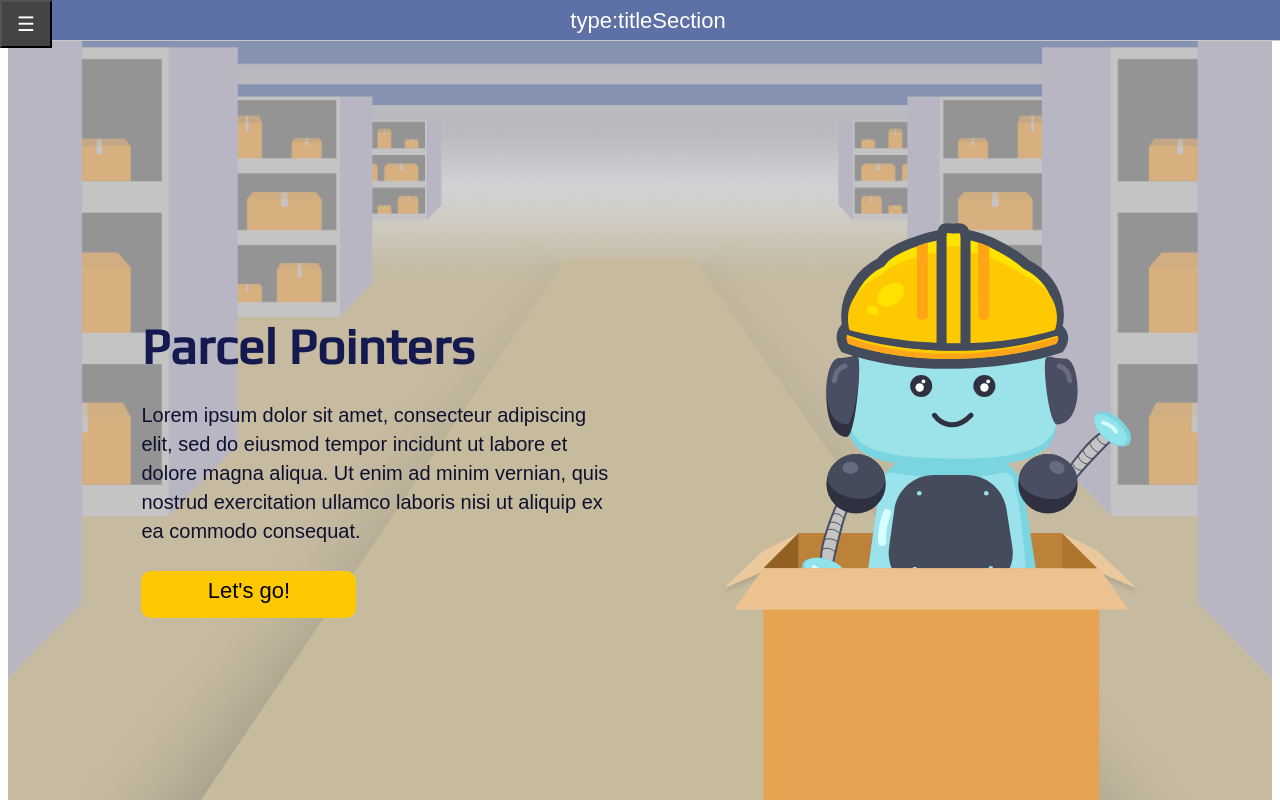
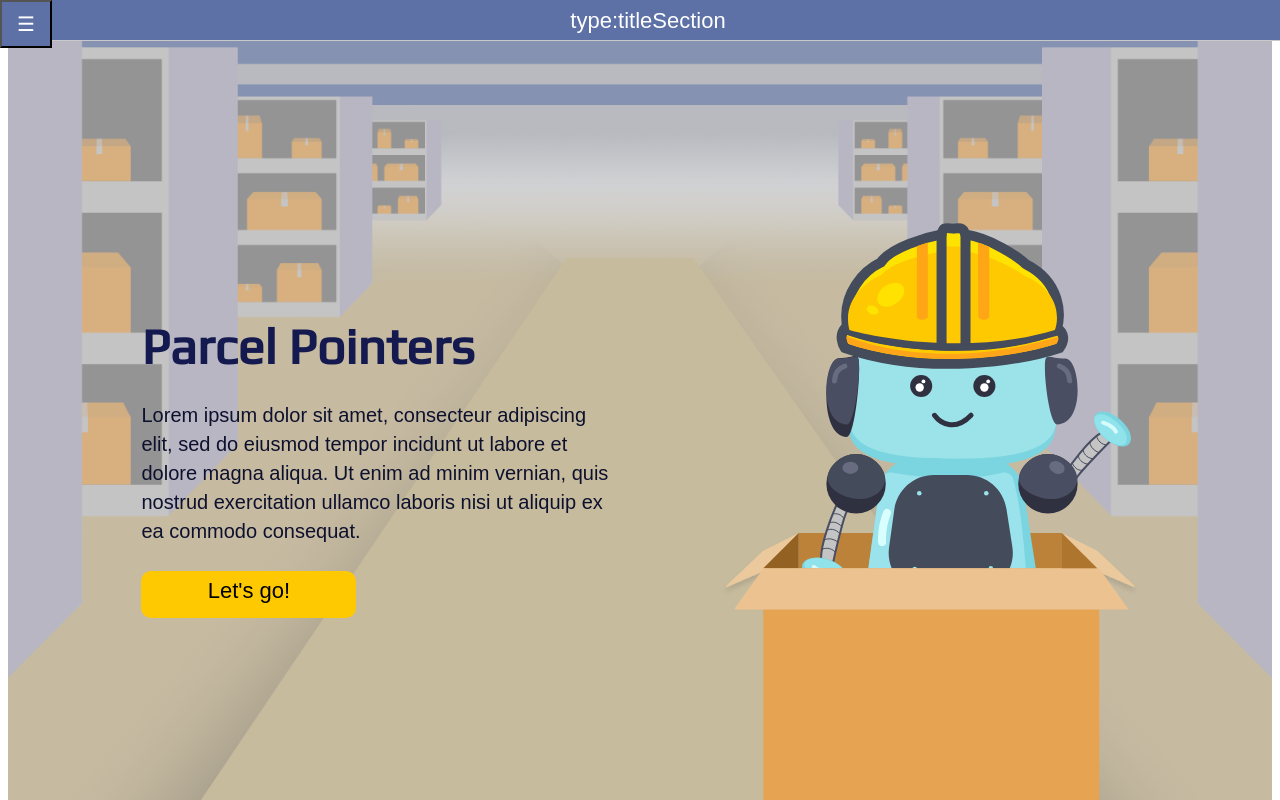
Before and after one commit to uclaacm/parcel-pointers, a React app: page / in a window 1280 px wide. Shown: the top 800 px of the page. Built offline with nearby package versions, Linux system fonts and the light colour scheme; a web font is replaced by a local one.

Commit message:
add close button inside sidebar

```diff
--- a/src/components/Sidebar.tsx
+++ b/src/components/Sidebar.tsx
@@ -1,10 +1,20 @@
 import '../styles/Sidebar.scss';
-import { useState } from 'react';
+import { SetStateAction, useState, Dispatch } from 'react';
 
-export default function Sidebar(showMenu: { showMenu: boolean }): JSX.Element {
+// interface SidebarProps {
+//   showMenu: {showMenu: boolean};
+//   setShowMenu?: Dispatch<SetStateAction<boolean>>;
+// }
+
+export default function Sidebar(props: { showMenu: boolean, setShowMenu: Dispatch<SetStateAction<boolean>> }): JSX.Element {
   const [dropDown, setDropDown] = useState(false);
   return (
-    <div id="Sidebar" style={{ width: showMenu.showMenu ? 250 : 0 }}>
+    <div id="Sidebar" style={{ width: props.showMenu ? 250 : 0 }}>
+      <button
+        id="sidebar"
+        onClick={() => props.setShowMenu(false)}
+      >X</button>
+      <h2>Parcel Pointers</h2>
       <a href="/">Home</a>
       <a href="/demo">Demo</a>
       <button className="dropdown-btn" onClick={() => setDropDown(!dropDown)}>
--- a/src/components/SidebarWrap.tsx
+++ b/src/components/SidebarWrap.tsx
@@ -10,10 +10,11 @@ const SideBarWrap = (): JSX.Element => {
         className="openbtn"
         onClick={() => setShowMenu(!showMenu)}
         style={{ left: showMenu ? 250 : 0 }}
+        id="sidebar"
       >
         ☰
       </button>
-      <Sidebar showMenu={showMenu}></Sidebar>
+      <Sidebar showMenu={showMenu} setShowMenu={setShowMenu}></Sidebar>
     </div>
   );
 };
--- a/src/styles/Sidebar.scss
+++ b/src/styles/Sidebar.scss
@@ -1,5 +1,7 @@
+@import "./global";
+
 #Sidebar {
-  background-color: green;
+  background-color: white;
   height: 100%; /* 100% Full-height */
   left: 0; // position from left
   overflow-x: hidden; /* Disable horizontal scroll */
@@ -32,7 +34,7 @@
   }
 
   .dropdown-container {
-    background-color: #3b9244;
+    // background-color: white;
     display: none;
     padding-left: 8px;
     transition: 0.5s;
@@ -53,7 +55,7 @@
 }
 
 .openbtn {
-  background-color: green;
+  background-color: $primary-1-color;
   color: white;
   cursor: pointer;
   font-size: 20px;
@@ -64,5 +66,5 @@
 }
 
 .openbtn:hover {
-  background-color: #444;
+  background-color: white;
 }
```
Also changed, not shown: 1 other file (tests, documents, lock files or other folders).
